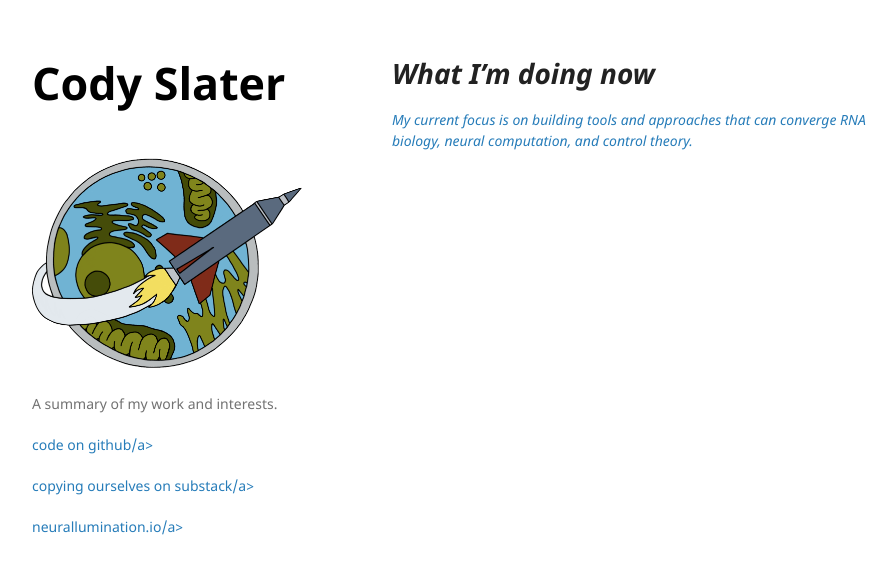
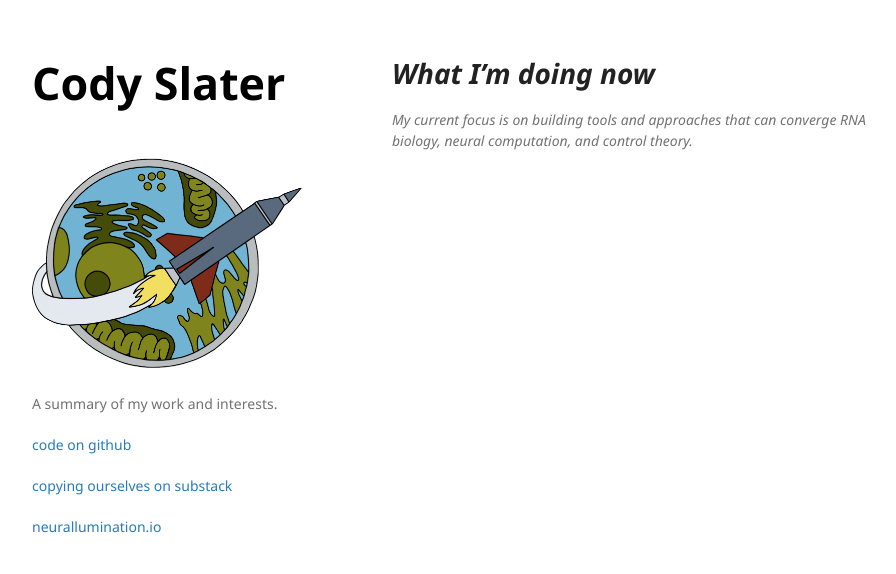
Before and after one commit to codyslater/codyslater.github.io, a Jekyll site: the page built from index.md, in a window 1280 px wide. Shown: the top 574 px of the page, without its empty margins (178-1074 px from the left). Built offline with Jekyll 4.4.1, drawn with Linux system fonts in a browser that asks for light colours; our own code applies the rules of GitHub Pages for plain Markdown files.

Commit message:
Update default.html

```diff
--- a/_layouts/default.html
+++ b/_layouts/default.html
@@ -27,9 +27,9 @@
         <p class="view"><a href="{{ site.github.repository_url }}">View the Project on GitHub <small>{{ site.github.repository_nwo }}</small></a></p>
         {% endif %}-->
 
-        <p class="view"><a href="{{ site.github.owner_url }}">code on github/a></p>
-        <p class="view"><a href="{{ copyingourselves.substack.com }}">copying ourselves on substack/a></p>
-        <p class="view"><a href="{{ https://neurallumination.io/ }}">neurallumination.io/a></p>
+        <p class="view"><a href="{{ site.github.owner_url }}">code on github</a></p>
+        <p class="view"><a href="{{ copyingourselves.substack.com }}">copying ourselves on substack</a></p>
+        <p class="view"><a href="{{ https://neurallumination.io/ }}">neurallumination.io</a></p>
 
 
 
```
